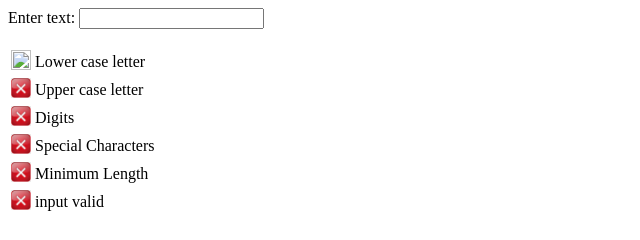
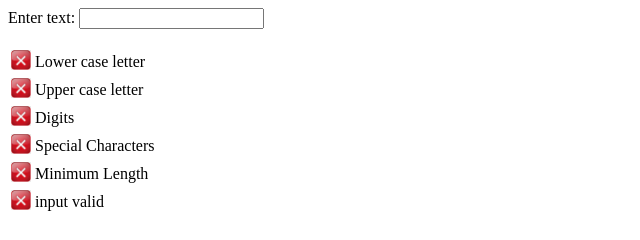
Before and after one commit to vijayn1990/SelfExperiments, a plain HTML site: page index.html in a window 1280 px wide. Shown: the full height of the page, 0-640 px from the left. Drawn offline with Linux system fonts and the light colour scheme; the site is published under a folder, as on GitHub Pages, so addresses that start at the root find nothing.

Commit message:
modified code

```diff
--- a/index.html
+++ b/index.html
@@ -13,7 +13,7 @@
 <body>
     Enter text: <input type="text" id="inputBox" minlength="4" onkeyup="checkInput()" pattern="[a-zA-Z0-9~!@#$%&*()_+]"><br><br>
     <table >
-        <tr><td><img id="lowerAlpha" src="/images/redtick.jpg" height="20" width="20"></td><td><label id="" style="color:black;">Lower case letter</label></td></tr>
+        <tr><td><img id="lowerAlpha" src="images/redtick.jpg" height="20" width="20"></td><td><label id="" style="color:black;">Lower case letter</label></td></tr>
 
         <tr><td><img id="upperAlpha" src="images/redtick.jpg" height="20" width="20"></td><td><label style="color:black;">Upper case letter </label> </td></tr>
 
```
